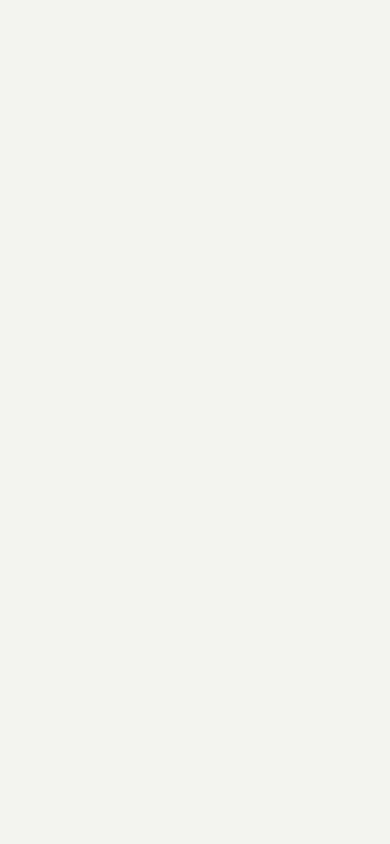
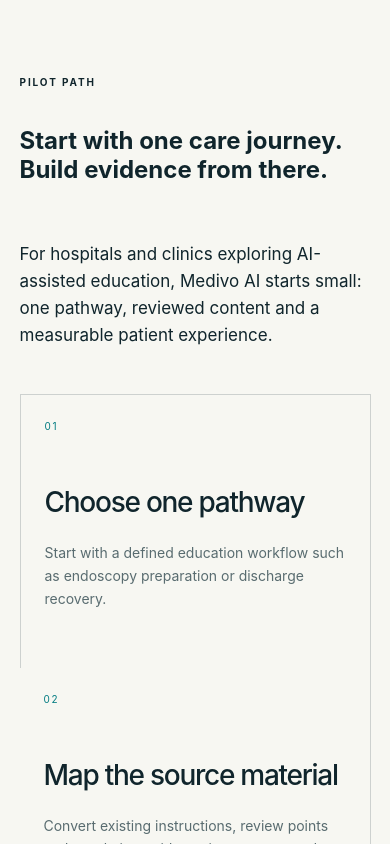
Before and after one commit to STV1222/Medivo-AI-Website, a Next.js app: page / in a window 390 px wide. Shown: the part 10860-11704 px from the top of the page. Before the commit the page ends 10805 px from the top, so only its background shows below. Built offline with nearby package versions, Linux system fonts and the light colour scheme; a web font is replaced by a local one.

Commit message:
Build out Medivo AI website

```diff
--- a/app/components/EditorialChrome.tsx
+++ b/app/components/EditorialChrome.tsx
@@ -33,6 +33,7 @@
       <nav className={menuOpen ? "editorial-nav open" : "editorial-nav"} aria-label="Primary navigation">
         <Link href="/#product" onClick={closeMenus}>Product</Link>
         <Link href="/#solution" onClick={closeMenus}>Solution</Link>
+        <Link href="/#pilot" onClick={closeMenus}>Pilot</Link>
         <div className="editorial-resource-menu">
           <button onClick={() => setResourcesOpen(!resourcesOpen)} aria-expanded={resourcesOpen}>
             Resources <span>⌄</span>
@@ -67,6 +68,7 @@
         <nav>
           <Link href="/#product">Product</Link>
           <Link href="/#solution">Solution</Link>
+          <Link href="/#pilot">Pilot</Link>
           <div><span>Resources</span><Link href="/about">About</Link><Link href="/team">Team</Link></div>
           <a href="mailto:hello@medivo.ai?subject=Medivo%20AI%20Demo">Book Demo ↗</a>
         </nav>
--- a/app/globals.css
+++ b/app/globals.css
@@ -153,6 +153,18 @@
 .preview-media span{width:55px;height:55px;border-radius:50%;display:grid;place-items:center;background:white;color:var(--teal)}
 .app-preview>b{display:block;font-size:22px;margin:25px 0 8px}
 .app-preview p{color:#758286}
+.assurance{background:#061b24;color:white;padding:5vw}
+.assurance-panel{min-height:820px;display:grid;grid-template-columns:.92fr 1.08fr;background:linear-gradient(135deg,#081a20 0%,#0d3940 52%,#9ab7ab 100%);position:relative;overflow:hidden;isolation:isolate}
+.assurance-panel:before{content:"";position:absolute;inset:0;background:linear-gradient(90deg,rgba(4,19,25,.96),rgba(5,29,36,.65) 49%,rgba(255,255,255,.05));z-index:-1}
+.assurance-panel:after{content:"";position:absolute;width:760px;height:760px;border:1px solid rgba(255,255,255,.14);border-radius:50%;right:-210px;top:-210px;box-shadow:0 0 0 92px rgba(255,255,255,.025),0 0 0 184px rgba(255,255,255,.018);z-index:-1}
+.assurance-copy{padding:6vw 5vw;display:flex;flex-direction:column;justify-content:space-between;min-height:820px}
+.assurance-copy h2{font-size:clamp(47px,5.9vw,92px);line-height:.95;letter-spacing:-.06em;font-weight:520;margin:42px 0 0;max-width:790px}
+.assurance-copy>p:last-child{font-size:17px;line-height:1.65;color:rgba(255,255,255,.7);max-width:610px;margin:80px 0 0}
+.assurance-grid{display:grid;grid-template-columns:1fr;align-content:end;border-left:1px solid rgba(255,255,255,.18)}
+.assurance-grid article{min-height:230px;padding:34px 4vw;border-top:1px solid rgba(255,255,255,.18);background:rgba(255,255,255,.035);backdrop-filter:blur(8px);-webkit-backdrop-filter:blur(8px)}
+.assurance-grid span,.pilot-timeline span{font-size:10px;letter-spacing:.16em;color:#99ded8}
+.assurance-grid h3{font-size:clamp(28px,3vw,44px);line-height:1.04;letter-spacing:-.045em;font-weight:510;margin:50px 0 18px}
+.assurance-grid p{font-size:15px;line-height:1.65;color:rgba(255,255,255,.68);max-width:560px;margin:0}
 .endoscopy{background:#dbe8e3;padding:11vw 5vw}
 .endoscopy h2{max-width:1200px;margin:0 0 8vw}
 .journey{display:grid;grid-template-columns:repeat(4,1fr);border-top:1px solid var(--line)}
@@ -161,6 +173,15 @@
 .journey span,.value-list span{font-size:10px;color:var(--teal)}
 .journey h3{font-size:35px;margin:80px 0 20px}
 .journey p{font-size:14px;line-height:1.6;color:#596c70}
+.pilot{background:#f7f7f2;padding:11vw 5vw}
+.pilot .section-head{margin-bottom:7vw}
+.pilot .section-head .section-label{margin-bottom:38px}
+.pilot-timeline{display:grid;grid-template-columns:repeat(4,1fr);border-top:1px solid rgba(16,37,44,.18)}
+.pilot-timeline article{min-height:380px;padding:25px 24px 58px;border-right:1px solid rgba(16,37,44,.18);display:flex;flex-direction:column}
+.pilot-timeline article:first-child{border-left:1px solid rgba(16,37,44,.18)}
+.pilot-timeline span{color:var(--teal)}
+.pilot-timeline h3{font-size:clamp(28px,2.8vw,43px);line-height:1.04;letter-spacing:-.045em;font-weight:520;margin:auto 0 24px}
+.pilot-timeline p{font-size:14px;line-height:1.65;color:#596c70;margin:0;max-width:350px}
 .value{background:#f1f1eb;padding:11vw 5vw 6vw}
 .value>h2{max-width:1250px;margin:0 0 8vw}
 .value-list{border-top:1px solid var(--line)}
@@ -168,8 +189,11 @@
 .value-list h3{font-size:clamp(27px,3vw,43px);letter-spacing:-.04em;margin:0}
 .value-list p{max-width:430px;line-height:1.6;color:#607177;margin:5px 0}
 .value-close{font-family:inherit;font-size:clamp(28px,4vw,58px);font-weight:450;line-height:1.12;letter-spacing:-.035em;max-width:900px;margin:11vw 0 3vw auto;text-align:right}
+.cta-band{background:var(--teal);color:white;padding:7vw 5vw;display:grid;grid-template-columns:1fr auto;gap:6vw;align-items:end}
+.cta-band h2{font-size:clamp(46px,6.9vw,108px);line-height:.92;letter-spacing:-.065em;font-weight:520;max-width:1180px;margin:38px 0 0}
+.cta-band .button{align-self:end;min-width:190px}
 .footer-main{background:#06151b;color:white;padding:7vw 5vw;display:grid;grid-template-columns:1fr 2fr}
-.footer-main nav{display:grid;grid-template-columns:repeat(4,1fr);gap:25px;font-size:14px}
+.footer-main nav{display:grid;grid-template-columns:repeat(5,1fr);gap:25px;font-size:14px}
 .footer-main nav>div{display:flex;flex-direction:column;gap:13px}
 .footer-main nav>div span{color:rgba(255,255,255,.42)}
 .footer-bottom{background:#06151b;color:rgba(255,255,255,.45);padding:25px 5vw;border-top:1px solid rgba(255,255,255,.14);display:flex;justify-content:space-between;font-size:11px}
@@ -190,7 +214,7 @@
 .hero h1{font-size:clamp(49px,13vw,74px);padding:0 5vw}
 .hero-video{filter:blur(8px) saturate(.7) brightness(.76);transform:scale(1.08)}
 .scroll-note{right:5vw}
-.solution,.platform,.endoscopy,.value{padding:100px 5vw}
+.solution,.platform,.assurance,.endoscopy,.pilot,.value,.cta-band{padding:100px 5vw}
 .problem{padding:100px 0 90px}
 .problem h2,.solution h2,.platform h2,.endoscopy h2,.value h2{font-size:clamp(48px,12vw,75px)}
 .problem-heading h2{font-size:clamp(30px,4.8vw,38px);margin-bottom:50px}
@@ -227,10 +251,21 @@
 .app-content{grid-template-columns:1fr}
 .app-list{display:none}
 .app-preview{min-height:480px}
+.assurance-panel{min-height:unset;grid-template-columns:1fr}
+.assurance-copy{min-height:620px;padding:70px 7vw}
+.assurance-copy h2{font-size:clamp(47px,11vw,74px)}
+.assurance-copy>p:last-child{margin-top:70px}
+.assurance-grid{border-left:0}
+.assurance-grid article{padding:32px 7vw;min-height:230px}
+.assurance-grid h3{margin-top:44px}
 .journey{grid-template-columns:1fr 1fr}
 .journey article{min-height:270px}
+.pilot-timeline{grid-template-columns:1fr 1fr}
+.pilot-timeline article{min-height:310px}
 .value-list article{grid-template-columns:40px 1fr}
 .value-list p{grid-column:2}
+.cta-band{grid-template-columns:1fr;gap:45px}
+.cta-band h2{font-size:clamp(48px,12vw,76px)}
 .footer-main{grid-template-columns:1fr;gap:60px}
 .footer-main nav{grid-template-columns:1fr 1fr}
 .footer-bottom{flex-direction:column;gap:18px}
@@ -256,9 +291,16 @@
 .workflow-copy article{min-height:72vh;padding-top:28vh}
 .platform-window{height:540px}
 .app-preview{min-height:400px}
+.assurance{padding-left:0;padding-right:0}
+.assurance-panel{min-height:unset}
+.assurance-copy{min-height:590px;padding:72px 5vw}
+.assurance-grid article{padding:30px 5vw}
 .journey{grid-template-columns:1fr}
 .journey article{min-height:220px}
 .journey h3{margin-top:45px}
+.pilot-timeline{grid-template-columns:1fr}
+.pilot-timeline article{min-height:245px}
+.pilot-timeline h3{margin-top:56px}
 .value-list article{grid-template-columns:32px 1fr}
 .value-list h3{font-size:25px}
 .footer-main nav{grid-template-columns:1fr}
--- a/app/page.tsx
+++ b/app/page.tsx
@@ -11,6 +11,47 @@
 ];
 
 const platformTabs = ["Prepare", "Review", "Preview", "Deliver"];
+
+const assurancePoints = [
+  {
+    number: "01",
+    title: "Clinician-reviewed before delivery",
+    body: "The workflow keeps healthcare professionals in control of the instructions, patient details and final education experience.",
+  },
+  {
+    number: "02",
+    title: "Built around approved content",
+    body: "Medivo AI is designed to work from an organisation's established information, so videos stay aligned with local guidance.",
+  },
+  {
+    number: "03",
+    title: "Clear for patients and families",
+    body: "Patients receive guidance in plain language, with a visual format they can revisit after the appointment.",
+  },
+];
+
+const pilotSteps = [
+  {
+    number: "01",
+    title: "Choose one pathway",
+    body: "Start with a defined education workflow such as endoscopy preparation or discharge recovery.",
+  },
+  {
+    number: "02",
+    title: "Map the source material",
+    body: "Convert existing instructions, review points and escalation guidance into a structured video brief.",
+  },
+  {
+    number: "03",
+    title: "Review with the care team",
+    body: "Healthcare professionals confirm the message before anything is delivered to a patient.",
+  },
+  {
+    number: "04",
+    title: "Learn from usage",
+    body: "Use the pilot to understand fit, patient questions and where video education can expand next.",
+  },
+];
 
 const problemCards = [
   {
@@ -81,6 +122,7 @@
         <nav className={menu ? "nav open" : "nav"} aria-label="Primary navigation">
           <a href="#product" onClick={closeMenu}>Product</a>
           <a href="#solution" onClick={closeMenu}>Solution</a>
+          <a href="#pilot" onClick={closeMenu}>Pilot</a>
           <div className="resource-menu">
             <button onClick={() => setResources(!resources)} aria-expanded={resources}>Resources <span>⌄</span></button>
             <div className={resources ? "resource-dropdown show" : "resource-dropdown"}>
@@ -220,6 +262,25 @@
         </div>
       </section>
 
+      <section className="assurance" aria-label="Medivo AI governance and delivery principles">
+        <div className="assurance-panel">
+          <div className="assurance-copy">
+            <p className="section-label">CLINICAL WORKFLOW</p>
+            <h2>Designed for healthcare teams that need control, not guesswork.</h2>
+            <p>Medivo AI positions artificial intelligence inside a reviewed workflow, helping teams scale patient education while keeping the source information, tone and delivery accountable.</p>
+          </div>
+          <div className="assurance-grid">
+            {assurancePoints.map((item) => (
+              <article key={item.number}>
+                <span>{item.number}</span>
+                <h3>{item.title}</h3>
+                <p>{item.body}</p>
+              </article>
+            ))}
+          </div>
+        </div>
+      </section>
+
       <section className="endoscopy">
         <h2>Support patients before and after their procedure.</h2>
         <div className="journey">
@@ -227,6 +288,25 @@
           <article><span>02</span><h3>At the hospital</h3><p>Healthcare professionals confirm the relevant instructions.</p></article>
           <article><span>03</span><h3>After</h3><p>Recovery, diet, medication and follow-up guidance.</p></article>
           <article><span>04</span><h3>At home</h3><p>Patients and families revisit the information when questions arise.</p></article>
+        </div>
+      </section>
+
+      <section className="pilot" id="pilot">
+        <div className="section-head">
+          <div>
+            <p className="section-label">PILOT PATH</p>
+            <h2>Start with one care journey. Build evidence from there.</h2>
+          </div>
+          <p>For hospitals and clinics exploring AI-assisted education, Medivo AI starts small: one pathway, reviewed content and a measurable patient experience.</p>
+        </div>
+        <div className="pilot-timeline">
+          {pilotSteps.map((item) => (
+            <article key={item.number}>
+              <span>{item.number}</span>
+              <h3>{item.title}</h3>
+              <p>{item.body}</p>
+            </article>
+          ))}
         </div>
       </section>
 
@@ -241,8 +321,16 @@
         <p className="value-close">Designed to support healthcare teams—not replace the conversations that matter.</p>
       </section>
 
+      <section className="cta-band">
+        <div>
+          <p className="section-label">WORK WITH MEDIVO AI</p>
+          <h2>Bring patient education video into a real care pathway.</h2>
+        </div>
+        <a className="button button-light" href="mailto:hello@medivo.ai?subject=Medivo%20AI%20Pilot">Discuss a pilot <span>↗</span></a>
+      </section>
+
       <footer>
-        <div className="footer-main"><a className="brand" href="#top" aria-label="Medivo AI home"><Logo/></a><nav><a href="#product">Product</a><a href="#solution">Solution</a><div><span>Resources</span><a href="/about">About</a><a href="/team">Team</a></div><a href="mailto:hello@medivo.ai?subject=Medivo%20AI%20Demo">Book Demo ↗</a></nav></div>
+        <div className="footer-main"><a className="brand" href="#top" aria-label="Medivo AI home"><Logo/></a><nav><a href="#product">Product</a><a href="#solution">Solution</a><a href="#pilot">Pilot</a><div><span>Resources</span><a href="/about">About</a><a href="/team">Team</a></div><a href="mailto:hello@medivo.ai?subject=Medivo%20AI%20Demo">Book Demo ↗</a></nav></div>
         <div className="footer-bottom"><small>© 2026 Medivo AI. All rights reserved.</small></div>
       </footer>
     </main>
```
Also changed, not shown: 1 other file (tests, documents, lock files or other folders).
